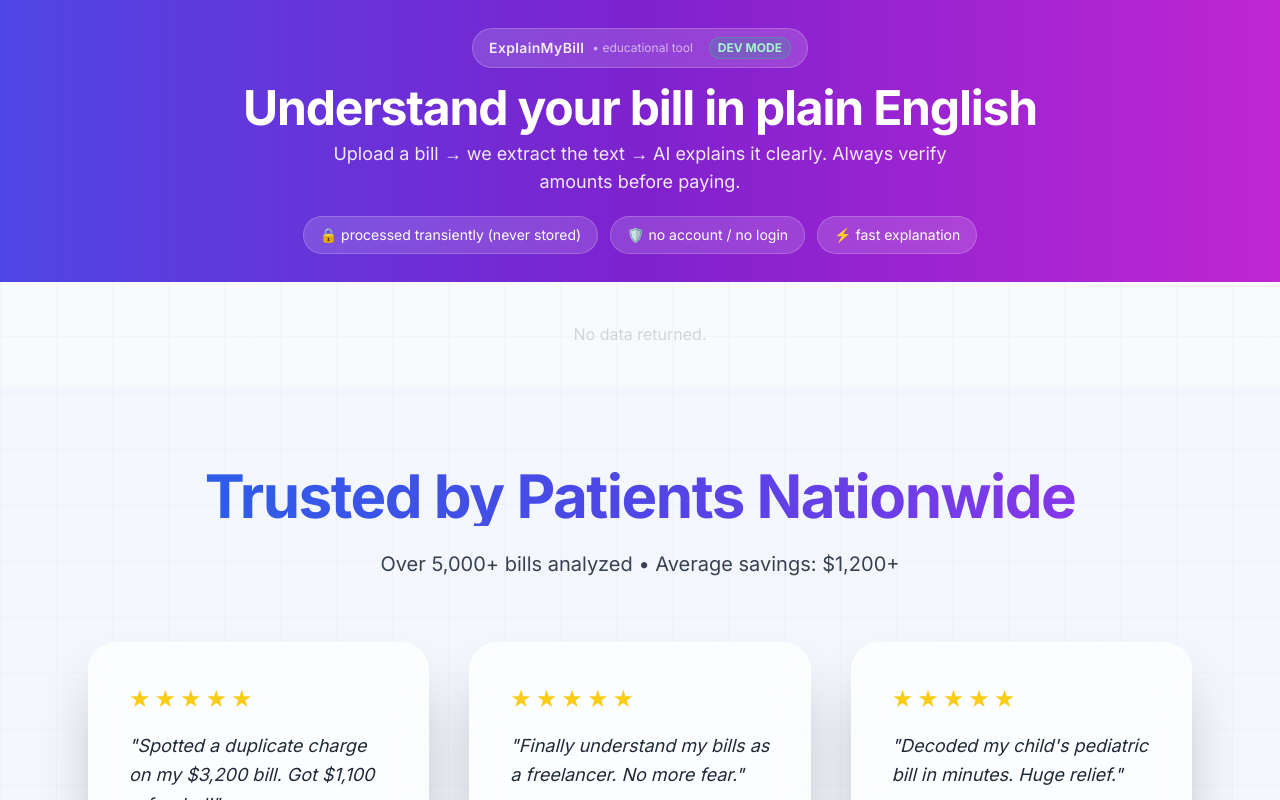
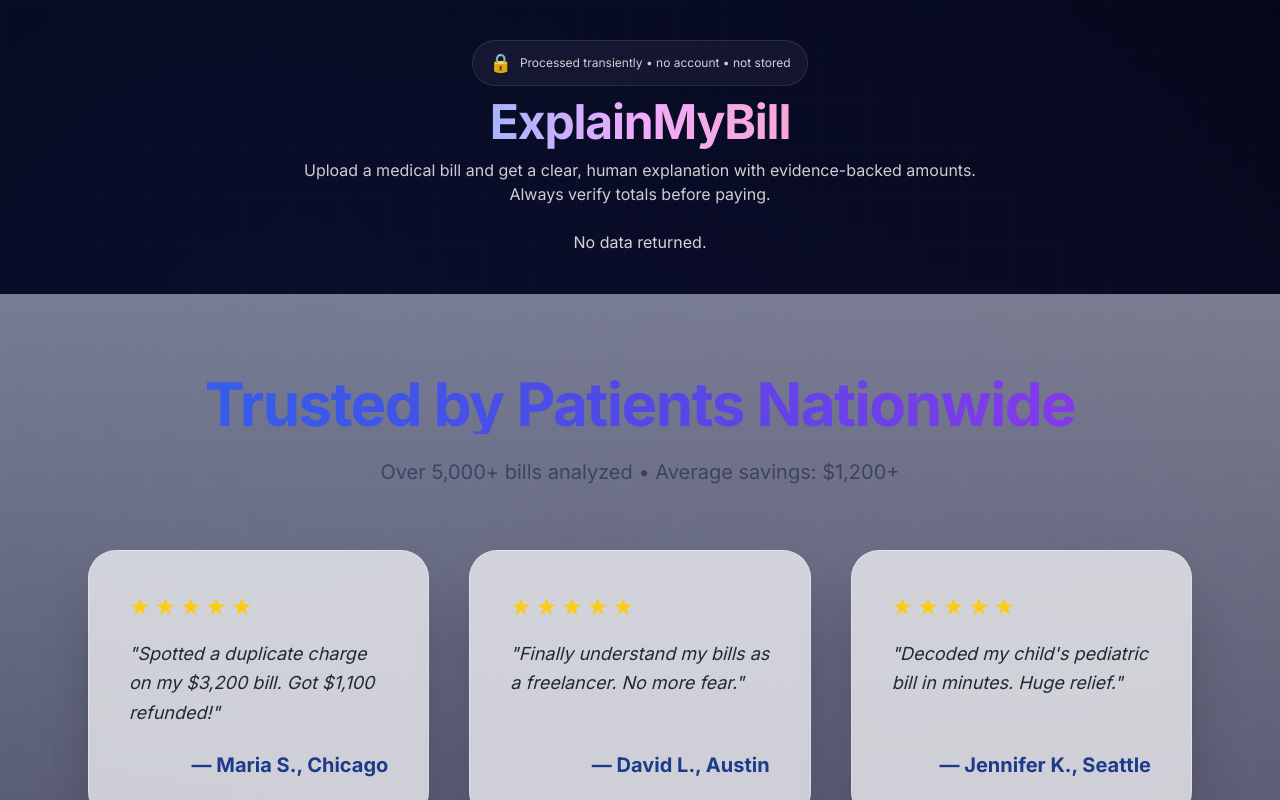
Before and after one commit to kevin-phan-25/explain-my-bill-frontend, a React (Create React App) app in the folder frontend/: page / in a window 1280 px wide. Shown: the top 800 px of the page. Built offline with nearby package versions, Linux system fonts and the light colour scheme.

Commit message:
Update App.js

```diff
--- a/frontend/src/App.js
+++ b/frontend/src/App.js
@@ -14,15 +14,10 @@ const WORKER_URL = "https://explain-my-bill.explainmybill.workers.dev";
 
 // 🔧 DEV MODE / TEST BYPASS FLAG
 // You can add ?dev=true to bypass upgrade modal on any URL
-// Also supports localStorage.setItem("dev","true") and Vite env VITE_DEV_MODE=true
 const DEV_MODE =
   window.location.hostname === "localhost" ||
   window.location.hostname.includes("127.0.0.1") ||
-  new URL(window.location.href).searchParams.get("dev") === "true" ||
-  window.localStorage.getItem("dev") === "true" ||
-  (typeof import.meta !== "undefined" &&
-    import.meta.env &&
-    String(import.meta.env.VITE_DEV_MODE || "").toLowerCase() === "true");
+  new URL(window.location.href).searchParams.get("dev") === "true";
 
 function App() {
   const [result, setResult] = useState(null);
@@ -55,7 +50,7 @@ function App() {
 
       const data = await res.json();
 
-      // DEV OVERRIDE: treat as paid for testing (front-end side)
+      // DEV OVERRIDE: treat as paid for testing
       if (DEV_MODE) data.isPaid = true;
 
       console.log("ExplainMyBill response:", data);
@@ -73,100 +68,70 @@ function App() {
     }
   };
 
-  const extractionBadge = result?.extractionMeta?.extractorUsed
-    ? {
-        provider: result.extractionMeta.extractorUsed,
-        usedOCR: !!result.extractionMeta.usedOCR,
-        textLen: result.extractionMeta.textLen,
-        sourceType: result.extractionMeta.sourceType,
-      }
-    : null;
+  const debug = result?.debug;
+  const extractorUsed = result?.pages?.[0]?.structured?.confidenceMeta?.extractorUsed || debug?.extractorUsed;
 
   return (
-    <div className="min-h-screen bg-gradient-to-b from-gray-50 to-blue-50 dark:from-[#070A12] dark:to-[#0B1030]">
-      {/* Futuristic subtle grid */}
-      <div className="pointer-events-none fixed inset-0 opacity-[0.12] dark:opacity-[0.22]">
-        <div
-          className="absolute inset-0"
-          style={{
-            backgroundImage:
-              "linear-gradient(to right, rgba(99,102,241,0.25) 1px, transparent 1px), linear-gradient(to bottom, rgba(99,102,241,0.25) 1px, transparent 1px)",
-            backgroundSize: "56px 56px",
-          }}
-        />
+    <div className="min-h-screen relative overflow-hidden bg-gradient-to-b from-slate-950 via-slate-950 to-indigo-950 text-white">
+      {/* Background grid glow */}
+      <div className="pointer-events-none absolute inset-0 opacity-25">
+        <div className="absolute inset-0 bg-[radial-gradient(circle_at_20%_10%,rgba(99,102,241,0.35),transparent_40%),radial-gradient(circle_at_80%_30%,rgba(168,85,247,0.30),transparent_45%),radial-gradient(circle_at_50%_80%,rgba(236,72,153,0.20),transparent_50%)]" />
+        <div className="absolute inset-0 bg-[linear-gradient(rgba(255,255,255,0.06)_1px,transparent_1px),linear-gradient(90deg,rgba(255,255,255,0.06)_1px,transparent_1px)] bg-[size:48px_48px]" />
       </div>
 
-      <header className="relative overflow-hidden">
-        <div className="bg-gradient-to-r from-indigo-600 via-purple-700 to-fuchsia-600 py-7 shadow-lg">
-          <div className="max-w-5xl mx-auto px-4 text-center">
-            <div className="inline-flex items-center gap-2 bg-white/15 backdrop-blur px-4 py-2 rounded-full border border-white/20">
-              <span className="text-white/90 text-sm font-semibold tracking-wide">
-                ExplainMyBill
+      <header className="relative z-10">
+        <div className="max-w-5xl mx-auto px-4 pt-10 pb-6">
+          <div className="flex flex-col items-center text-center gap-3">
+            <div className="inline-flex items-center gap-2 rounded-full border border-white/10 bg-white/5 px-4 py-2 backdrop-blur">
+              <span className="text-lg">🔒</span>
+              <span className="text-xs text-white/80">
+                Processed transiently • no account • not stored
               </span>
-              <span className="text-white/60 text-xs">• educational tool</span>
-              {DEV_MODE && (
-                <span className="ml-2 text-xs font-bold text-emerald-200 bg-emerald-500/20 border border-emerald-400/30 px-2 py-0.5 rounded-full">
-                  DEV MODE
+              {extractorUsed && (
+                <span className="ml-2 text-[11px] rounded-full bg-white/10 px-2 py-1 text-white/70">
+                  extractor: {String(extractorUsed)}
                 </span>
               )}
             </div>
 
-            <h1 className="text-4xl sm:text-5xl font-extrabold text-white mt-4 mb-2 tracking-tight">
-              Understand your bill in plain English
+            <h1 className="text-4xl sm:text-5xl font-extrabold tracking-tight">
+              <span className="bg-gradient-to-r from-indigo-300 via-fuchsia-300 to-pink-300 bg-clip-text text-transparent">
+                ExplainMyBill
+              </span>
             </h1>
-            <p className="text-lg text-white/90 max-w-2xl mx-auto">
-              Upload a bill → we extract the text → AI explains it clearly.
-              Always verify amounts before paying.
+
+            <p className="max-w-2xl text-white/80 text-sm sm:text-base">
+              Upload a medical bill and get a clear, human explanation with evidence-backed amounts.
+              Always verify totals before paying.
             </p>
-
-            <div className="mt-5 flex flex-wrap justify-center gap-3">
-              <span className="inline-flex items-center gap-2 bg-white/15 backdrop-blur px-4 py-2 rounded-full border border-white/20 text-white text-sm">
-                🔒 processed transiently (never stored)
-              </span>
-              <span className="inline-flex items-center gap-2 bg-white/15 backdrop-blur px-4 py-2 rounded-full border border-white/20 text-white text-sm">
-                🛡️ no account / no login
-              </span>
-              <span className="inline-flex items-center gap-2 bg-white/15 backdrop-blur px-4 py-2 rounded-full border border-white/20 text-white text-sm">
-                ⚡ fast explanation
-              </span>
-            </div>
           </div>
         </div>
       </header>
 
-      <main className="relative max-w-5xl mx-auto px-4 py-10">
+      <main className="relative z-10 max-w-5xl mx-auto px-4 pb-10">
         {!result ? (
           <BillUploader onResult={processBill} onLoading={setLoading} />
         ) : (
           <>
-            <div className="flex items-center justify-between gap-4 mb-6">
+            <div className="mb-6 flex items-center justify-between">
               <button
                 onClick={reset}
-                className="text-indigo-600 dark:text-indigo-300 hover:underline text-sm font-medium"
+                className="text-sm text-white/80 hover:text-white underline underline-offset-4"
               >
                 ← Analyze Another Bill
               </button>
 
-              {extractionBadge && (
-                <div className="text-xs px-3 py-2 rounded-full border border-white/20 bg-white/50 dark:bg-white/5 backdrop-blur">
-                  <span className="font-semibold">Extractor:</span>{" "}
-                  <span className="uppercase tracking-wide">
-                    {extractionBadge.provider}
+              <div className="text-xs text-white/60">
+                {DEV_MODE ? (
+                  <span className="rounded-full bg-emerald-500/15 border border-emerald-500/30 px-3 py-1">
+                    Dev mode: unlocked
                   </span>
-                  <span className="mx-2 text-gray-400">•</span>
-                  <span>{extractionBadge.sourceType}</span>
-                  <span className="mx-2 text-gray-400">•</span>
-                  <span>{extractionBadge.textLen} chars</span>
-                  {extractionBadge.usedOCR && (
-                    <>
-                      <span className="mx-2 text-gray-400">•</span>
-                      <span className="text-amber-600 dark:text-amber-300 font-semibold">
-                        OCR fallback used
-                      </span>
-                    </>
-                  )}
-                </div>
-              )}
+                ) : (
+                  <span className="rounded-full bg-white/5 border border-white/10 px-3 py-1">
+                    Educational tool
+                  </span>
+                )}
+              </div>
             </div>
 
             <ExplanationCard result={result} />
@@ -181,31 +146,38 @@ function App() {
       <Testimonials />
       <FAQ />
 
-      <section className="relative max-w-5xl mx-auto px-4 py-12">
-        <h2 className="text-3xl font-extrabold text-center mb-8 text-gradient">
-          Privacy + Trust
+      <section className="relative z-10 max-w-5xl mx-auto px-4 py-12">
+        <h2 className="text-2xl sm:text-3xl font-extrabold text-center mb-8">
+          <span className="bg-gradient-to-r from-indigo-300 to-fuchsia-300 bg-clip-text text-transparent">
+            Privacy & Trust
+          </span>
         </h2>
 
         <div className="grid grid-cols-1 md:grid-cols-3 gap-6">
           {[
-            { icon: "🔒", title: "No Storage", desc: "Processed transiently. Not saved." },
-            { icon: "🛡️", title: "No Account", desc: "No login. No profile. No tracking." },
-            { icon: "✅", title: "Transparent", desc: "Confidence + source shown. You can view extracted text." },
+            { icon: "🧼", title: "No Storage", desc: "Processed transiently and returned to you" },
+            { icon: "🛡️", title: "No Account", desc: "No sign-up required" },
+            { icon: "🔎", title: "Evidence-Based", desc: "Amounts include snippets when possible" },
           ].map((i, k) => (
             <div
               key={k}
-              className="bg-white/60 dark:bg-white/5 backdrop-blur rounded-3xl p-6 text-center border border-white/20 shadow-2xl"
+              className="rounded-3xl border border-white/10 bg-white/5 backdrop-blur p-6 text-center shadow-[0_0_0_1px_rgba(255,255,255,0.04),0_25px_80px_-30px_rgba(0,0,0,0.8)]"
             >
-              <div className="text-5xl mb-3">{i.icon}</div>
-              <h3 className="text-xl font-extrabold mb-2">{i.title}</h3>
-              <p className="text-gray-600 dark:text-gray-400 text-sm">{i.desc}</p>
+              <div className="text-4xl mb-3">{i.icon}</div>
+              <h3 className="text-lg font-bold mb-2">{i.title}</h3>
+              <p className="text-white/70 text-sm">{i.desc}</p>
             </div>
           ))}
         </div>
+
+        <p className="mt-8 text-center text-xs text-white/50 max-w-3xl mx-auto">
+          This app is for educational use and is not medical, legal, or billing advice.
+          It is not HIPAA-certified. Use discretion when uploading sensitive documents.
+        </p>
       </section>
 
-      <footer className="relative bg-gray-100/70 dark:bg-black/30 backdrop-blur py-8 mt-12 text-center text-gray-600 dark:text-gray-400 text-sm border-t border-white/10">
-        © 2025 ExplainMyBill • Educational tool • Verify before paying
+      <footer className="relative z-10 py-10 text-center text-white/50 text-sm border-t border-white/10">
+        © 2025 ExplainMyBill • Educational tool
       </footer>
 
       {loading && <Loader />}
```
